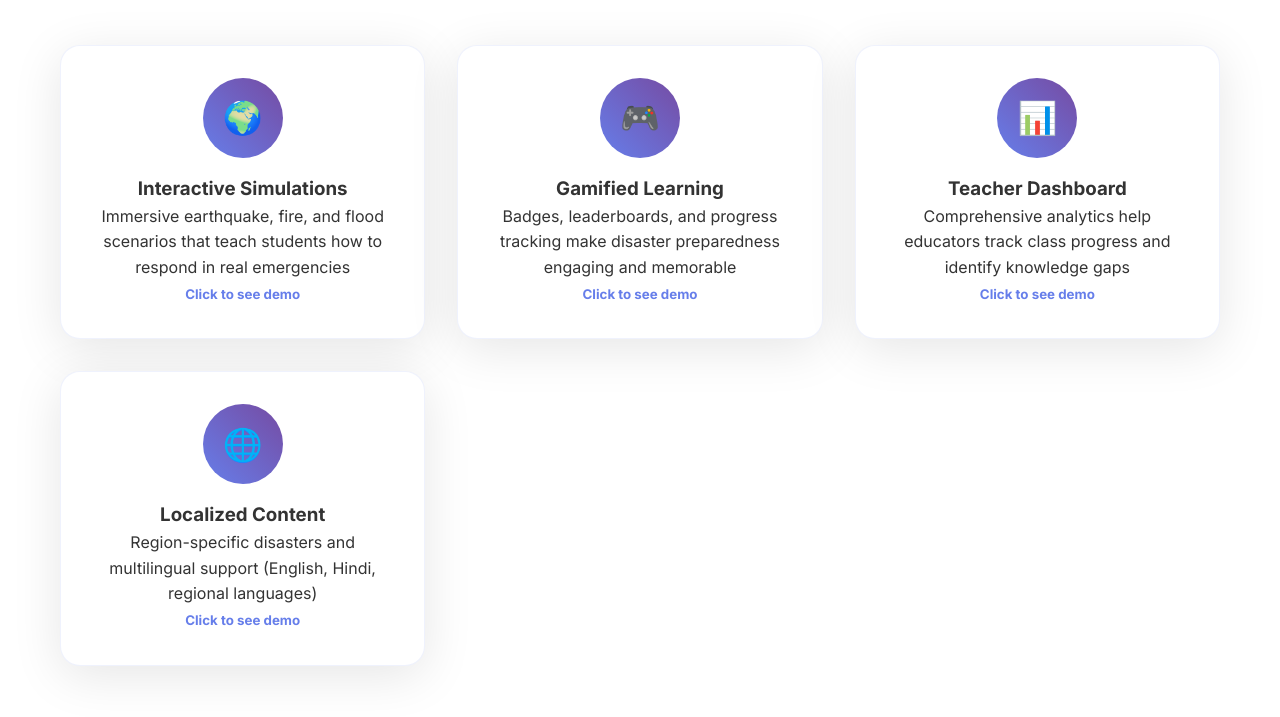
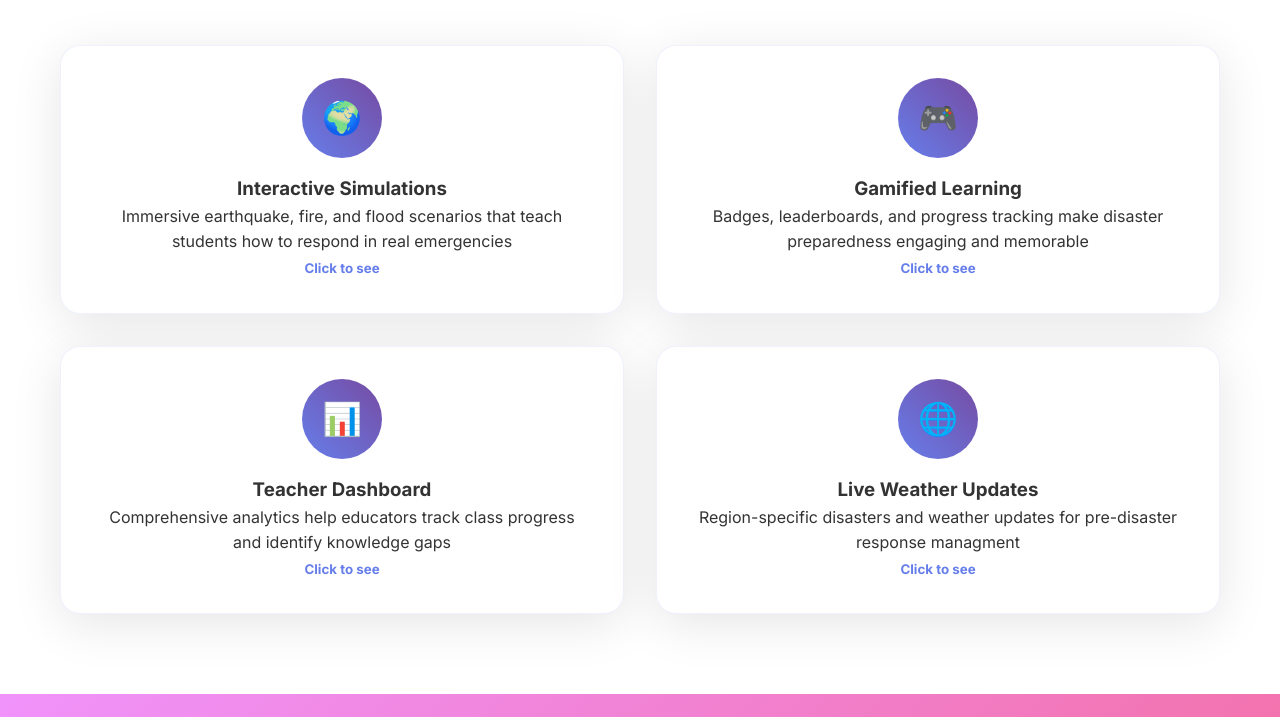
Before and after one commit to Shresth2103/disaster-ed-pro-demo, a plain HTML site: page index.html in a window 1280 px wide. Shown: the part 763-1480 px from the top of the page. Drawn offline with Linux system fonts and the light colour scheme; a script that the page names is missing.

Commit message:
improved content/ui

```diff
--- a/index.html
+++ b/index.html
@@ -34,7 +34,7 @@
                 <h1>Master Disaster Preparedness Through Interactive Learning</h1>
                 <p>Transforming disaster education from boring theory to engaging, life-saving skills for students across India</p>
                 <div class="cta-buttons">
-                    <a href="#" class="btn pulse" onclick="openModal('demoModal')">Try Live Demo</a>
+                    <a href="#" class="btn pulse" onclick="openModal('demoModal')">Try Live Quiz</a>
                     <a href="#features" class="btn" style="background: transparent; border: 2px solid white;">Learn More</a>
                 </div>
             </div>
@@ -49,13 +49,13 @@
                         <div class="feature-icon">🌍</div>
                         <h3>Interactive Simulations</h3>
                         <p>Immersive earthquake, fire, and flood scenarios that teach students how to respond in real emergencies</p>
-                        <small style="color: #667eea; font-weight: bold;">Click to see demo</small>
+                        <small style="color: #667eea; font-weight: bold;">Click to see</small>
                     </div>
                     <div class="feature-card" onclick="showFeatureDemo('gamification')">
                         <div class="feature-icon">🎮</div>
                         <h3>Gamified Learning</h3>
                         <p>Badges, leaderboards, and progress tracking make disaster preparedness engaging and memorable</p>
-                        <small style="color: #667eea; font-weight: bold;">Click to see demo</small>
+                        <small style="color: #667eea; font-weight: bold;">Click to see</small>
                     </div>
                     <!-- <div class="feature-card" onclick="showFeatureDemo('mobile')">
                         <div class="feature-icon">📱</div>
@@ -73,13 +73,13 @@
                         <div class="feature-icon">📊</div>
                         <h3>Teacher Dashboard</h3>
                         <p>Comprehensive analytics help educators track class progress and identify knowledge gaps</p>
-                        <small style="color: #667eea; font-weight: bold;">Click to see demo</small>
+                        <small style="color: #667eea; font-weight: bold;">Click to see</small>
                     </div>
                     <div class="feature-card" onclick="showFeatureDemo('localization')">
                         <div class="feature-icon">🌐</div>
-                        <h3>Localized Content</h3>
-                        <p>Region-specific disasters and multilingual support (English, Hindi, regional languages)</p>
-                        <small style="color: #667eea; font-weight: bold;">Click to see demo</small>
+                        <h3>Live Weather Updates</h3>
+                        <p>Region-specific disasters and weather updates for pre-disaster response managment</p>
+                        <small style="color: #667eea; font-weight: bold;">Click to see</small>
                     </div>
                 </div>
             </div>
@@ -129,7 +129,7 @@
                 </div>
 
                 <div style="margin-top: 3rem;">
-                    <button class="btn" onclick="openModal('demoModal')" style="font-size: 1.2rem; padding: 1rem 2rem;">🚀 Try Interactive Demo</button>
+                    <button class="btn" onclick="openModal('demoModal')" style="font-size: 1.2rem; padding: 1rem 2rem;">🚀 Try Interactive</button>
                 </div>
             </div>
         </section>
--- a/style.css
+++ b/style.css
@@ -2,6 +2,10 @@
     margin: 0;
     padding: 0;
     box-sizing: border-box;
+}
+
+html {
+  scroll-behavior: smooth;
 }
 
 body {
@@ -122,11 +126,16 @@ main {
 
 .features-grid {
     display: grid;
-    grid-template-columns: repeat(auto-fit, minmax(300px, 1fr));
+    grid-template-columns: repeat(2, 1fr); /* 2 columns */
     gap: 2rem;
     margin-top: 3rem;
 }
 
+@media (max-width: 700px) {
+    .features-grid {
+        grid-template-columns: 1fr; /* switch to 1 column */
+    }
+}
 .feature-card {
     background: white;
     padding: 2rem;
@@ -315,7 +324,7 @@ footer {
     padding: 2rem 0;
 }
 
-@media (max-width: 768px) {
+@media (max-width: 900px) {
     .hero h1 {
         font-size: 2.5rem;
     }
```
